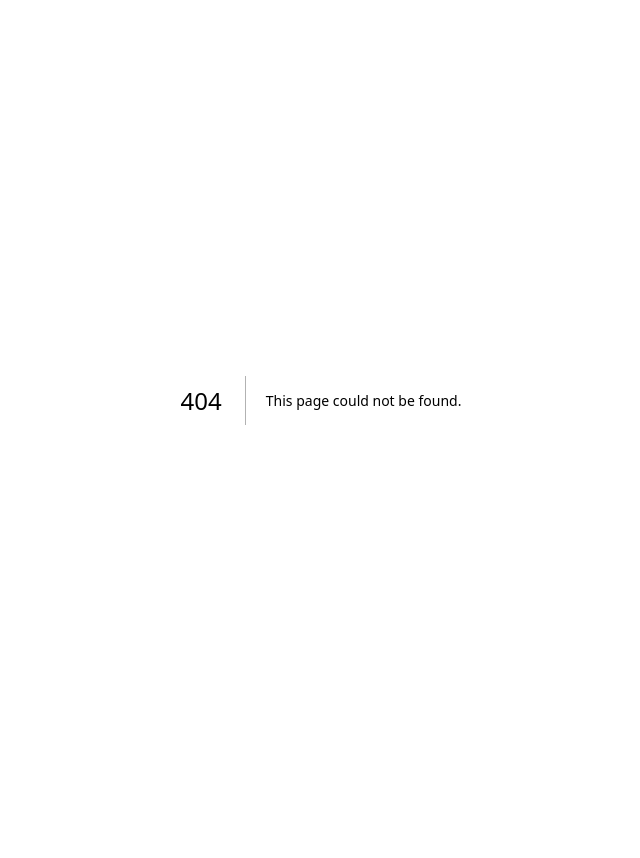
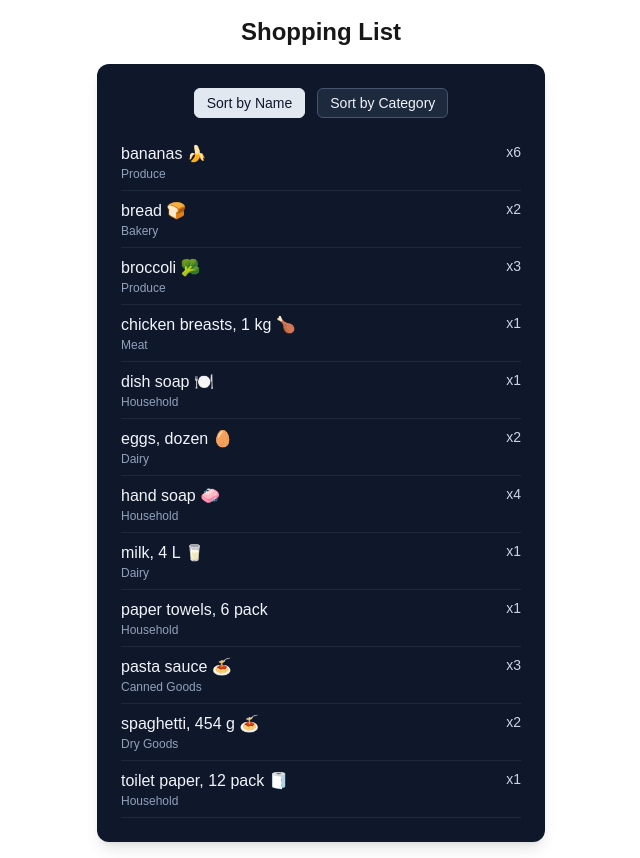
Before and after one commit to GregS87/cprg306-assignments, a Next.js app: page /week-6 in a window 1280 px wide. Before the commit this address had no page. Shown: the whole page, without its empty margins (319-959 px from the left). Before the commit the page ends 800 px from the top, so only its background shows below. Built offline with nearby package versions, Linux system fonts and the light colour scheme.

Commit message:
Week-6 Assignment added
Added week 6 js and json files
Created Item and ItemList components
Items loaded from items.json
sort by name/category buttons with Tailwind styling implemented
Added links up to week 6 on app\page.js

```diff
--- a/app/page.js
+++ b/app/page.js
@@ -22,6 +22,26 @@ export default function Home(){
       <li>
         <Link href="./week-5">Week 5 Assignment</Link>
       </li>
+
+      <li> <Link href="./week-6">Week 6 Assignment</Link>
+      </li>
+
+      <li>
+        <Link href="./week-7">Week 7 Assignment</Link>
+      </li>
+
+      <li>
+        <Link href="./week-8">Week 8 Assignment</Link>
+      </li>
+
+      <li>
+        <Link href="./week-9">Week 9 Assignment</Link>
+      </li>
+
+      <li>
+        <Link href="./week-10">Week 10 Assignment</Link>
+      </li>
+
     </main>
   );
 }
--- /dev/null
+++ b/app/week-6/item-list.js
@@ -0,0 +1,64 @@
+// app/week-6/item-list.js
+"use client";
+
+import { useState } from "react";
+import Item from "./item";
+import items from "./items.json";
+
+export default function ItemList() {
+  const [sortBy, setSortBy] = useState("name"); // default sort by name
+
+  // sort copy of items
+  const sortedItems = [...items].sort((a, b) => {
+    if (sortBy === "name") {
+      return a.name.localeCompare(b.name);
+    } else {
+      // sortBy === "category"
+      return a.category.localeCompare(b.category);
+    }
+  });
+
+  const baseButton =
+    "px-3 py-1 rounded-md border text-sm font-medium transition-colors";
+  const activeButton = "bg-slate-200 text-slate-900 border-slate-200";
+  const inactiveButton =
+    "bg-slate-800 text-slate-100 border-slate-600 hover:bg-slate-700";
+
+  return (
+    <section className="bg-slate-900 text-slate-100 rounded-xl p-6 shadow-lg w-full">
+      {/* sort buttons */}
+      <div className="flex justify-center gap-3 mb-4">
+        <button
+          type="button"
+          onClick={() => setSortBy("name")}
+          className={`${baseButton} ${
+            sortBy === "name" ? activeButton : inactiveButton
+          }`}
+        >
+          Sort by Name
+        </button>
+        <button
+          type="button"
+          onClick={() => setSortBy("category")}
+          className={`${baseButton} ${
+            sortBy === "category" ? activeButton : inactiveButton
+          }`}
+        >
+          Sort by Category
+        </button>
+      </div>
+
+      {/* items list */}
+      <ul>
+        {sortedItems.map((item) => (
+          <Item
+            key={item.id}
+            name={item.name}
+            quantity={item.quantity}
+            category={item.category}
+          />
+        ))}
+      </ul>
+    </section>
+  );
+}
--- /dev/null
+++ b/app/week-6/item.js
@@ -0,0 +1,13 @@
+// app/week-6/item.js
+
+export default function Item({ name, quantity, category }) {
+  return (
+    <li className="border-b border-slate-800 py-2">
+      <div className="flex justify-between">
+        <span className="font-medium">{name}</span>
+        <span className="text-sm text-slate-300">x{quantity}</span>
+      </div>
+      <p className="text-xs text-slate-400 capitalize">{category}</p>
+    </li>
+  );
+}
--- /dev/null
+++ b/app/week-6/items.json
@@ -0,0 +1,74 @@
+[
+  {
+    "id": "1h2GJKH12gkHG31h1H",
+    "name": "milk, 4 L 🥛",
+    "quantity": 1,
+    "category": "dairy"
+  },
+  {
+    "id": "2KJH3k2j3H1k2J3K1H",
+    "name": "bread 🍞",
+    "quantity": 2,
+    "category": "bakery"
+  },
+  {
+    "id": "3h2KJH3k2j3H1k2J3",
+    "name": "eggs, dozen 🥚",
+    "quantity": 2,
+    "category": "dairy"
+  },
+  {
+    "id": "4k2J3K1H2GJKH12gk",
+    "name": "bananas 🍌",
+    "quantity": 6,
+    "category": "produce"
+  },
+  {
+    "id": "5H1h1H2KJH3k2j3H",
+    "name": "broccoli 🥦",
+    "quantity": 3,
+    "category": "produce"
+  },
+  {
+    "id": "6H1k2J3K1H2GJKH1",
+    "name": "chicken breasts, 1 kg 🍗",
+    "quantity": 1,
+    "category": "meat"
+  },
+  {
+    "id": "7gkHG31h1H2KJH3k",
+    "name": "pasta sauce 🍝",
+    "quantity": 3,
+    "category": "canned goods"
+  },
+  {
+    "id": "8j3H1k2J3K1H2GJK",
+    "name": "spaghetti, 454 g 🍝",
+    "quantity": 2,
+    "category": "dry goods"
+  },
+  {
+    "id": "9H12gkHG31h1H2KJ",
+    "name": "toilet paper, 12 pack 🧻",
+    "quantity": 1,
+    "category": "household"
+  },
+  {
+    "id": "10H3k2j3H1k2J3K1",
+    "name": "paper towels, 6 pack",
+    "quantity": 1,
+    "category": "household"
+  },
+  {
+    "id": "11k2J3K1H2GJKH12",
+    "name": "dish soap 🍽️",
+    "quantity": 1,
+    "category": "household"
+  },
+  {
+    "id": "12GJKH12gkHG31h1",
+    "name": "hand soap 🧼",
+    "quantity": 4,
+    "category": "household"
+  }
+]
--- /dev/null
+++ b/app/week-6/page.js
@@ -0,0 +1,14 @@
+import ItemList from './item-list';
+
+export default function Page() {
+    return (
+        <main className="min-h screen flex items center justify-center p-4">
+            <div className="w-full max-w-md">
+                <h1 className="text-2xl font-bold mb-4 text-center">
+                    Shopping List
+                </h1>
+                <ItemList />
+            </div>
+        </main>
+    );
+}
```
